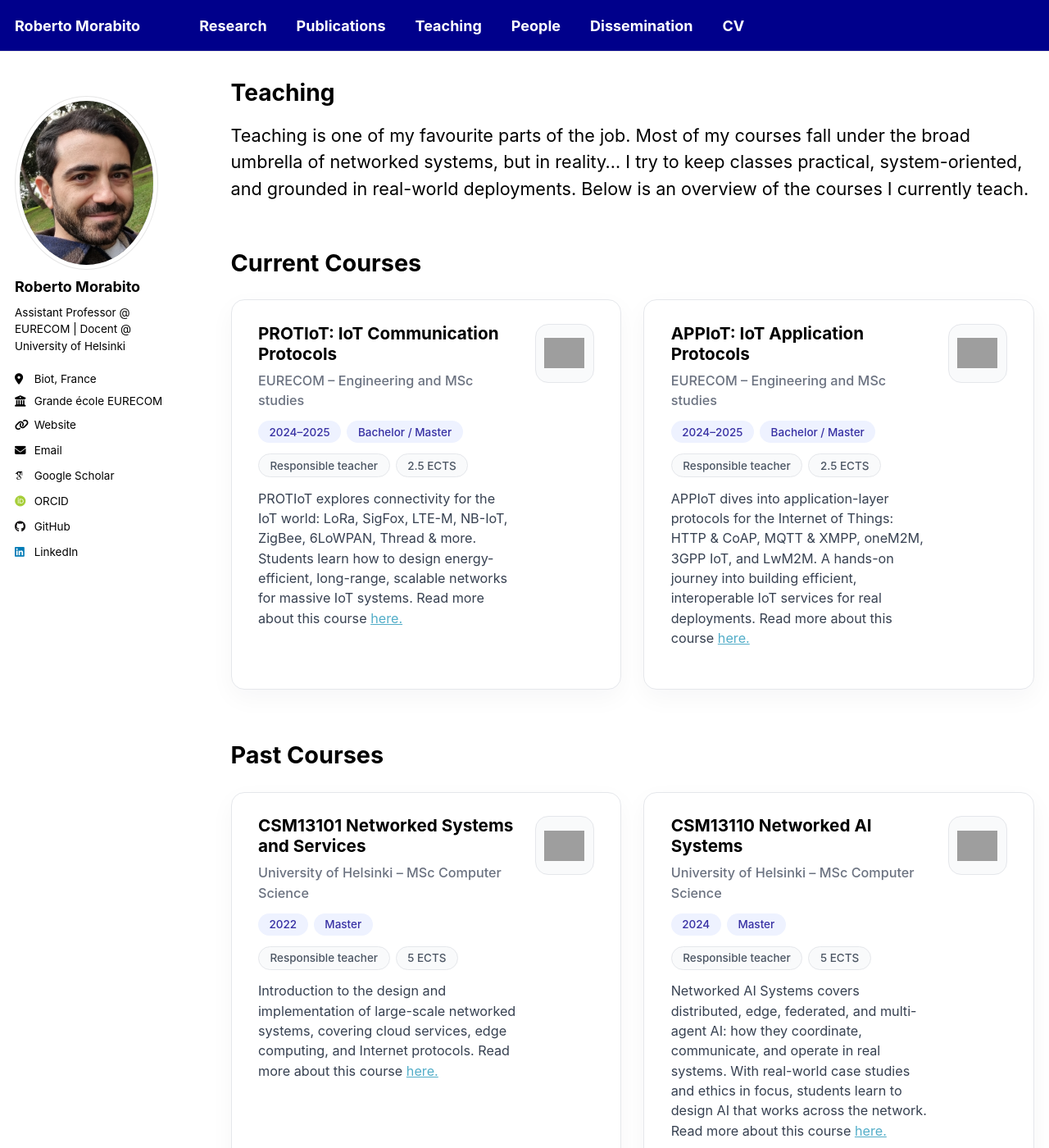
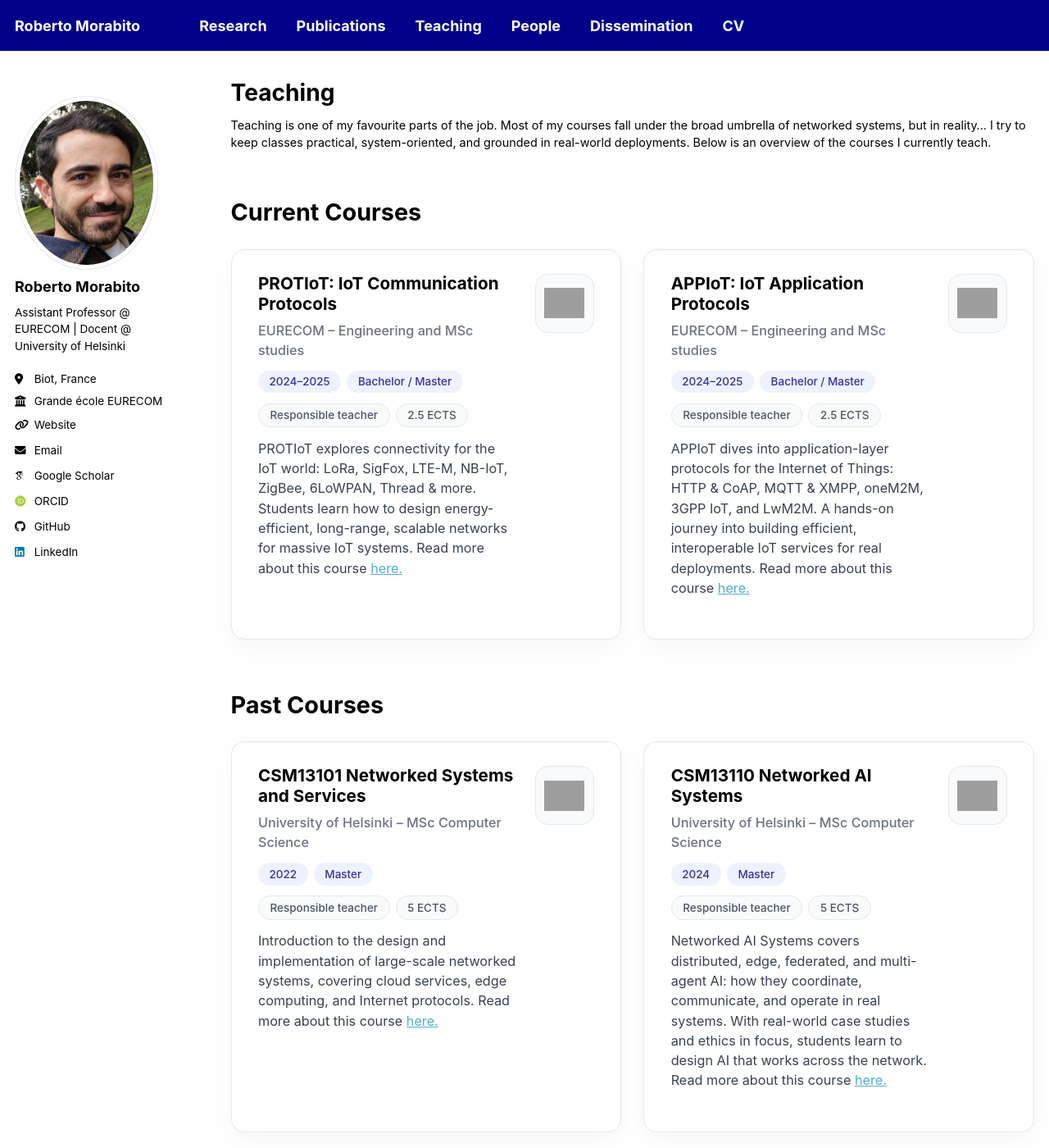
Before and after one commit to robertmora/robertmora.github.io, a Jekyll site: the page built from _pages/teaching.html, in a window 1280 px wide and 1400 px high. Shown: the whole window at 82% size. Built offline with Jekyll 4.4.1, drawn with Linux system fonts in a browser that asks for light colours; some web fonts are replaced; a script that is not in the unit is left out; grey boxes are pictures that could not be loaded.

Commit message:
Update teaching.html

```diff
--- a/_pages/teaching.html
+++ b/_pages/teaching.html
@@ -125,7 +125,7 @@ author_profile: true
 }
 
 .teaching-intro {
-  font-size: 1.2rem;
+  font-size: 0.8em;
 }
 
 </style>
```
